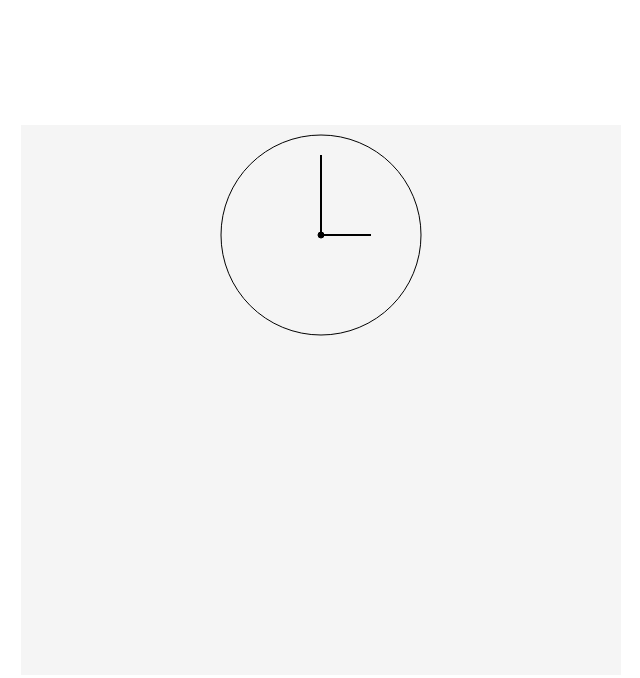
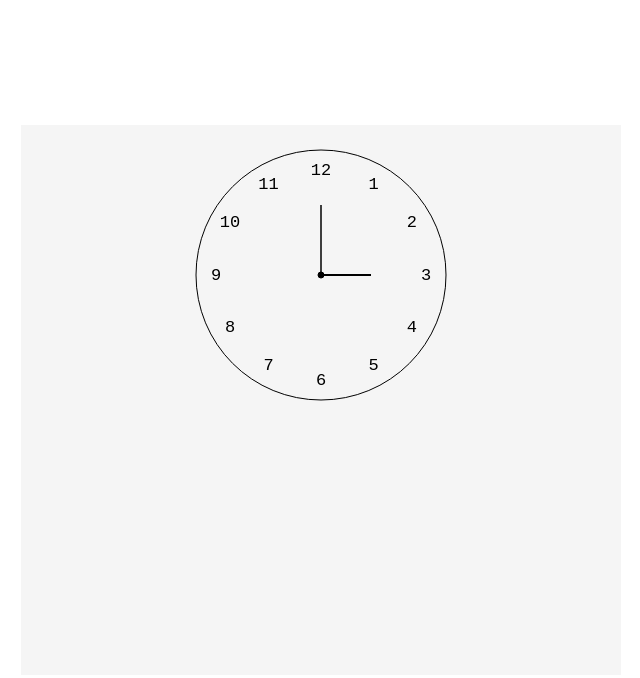
Before and after one commit to owen-6936/clock, a plain HTML site: page index.html in a window 1280 px wide. Shown: the whole page, without its empty margins (319-959 px from the left). Drawn offline with Linux system fonts and the light colour scheme.

Commit message:
Add number placement and default hand position

```diff
--- a/index.html
+++ b/index.html
@@ -3,6 +3,7 @@
   <head>
     <meta charset="UTF-8" />
     <meta name="viewport" content="width=device-width, initial-scale=1.0" />
+    <script defer src="util.js"></script>
     <script defer src="script.js"></script>
     <title>Clock</title>
     <style>
--- a/script.js
+++ b/script.js
@@ -6,8 +6,46 @@ const CanvasDimension = {
   height: 550,
 };
 
+const ClockDimension = {
+  x: 300,
+  y: 150,
+  radius: 105,
+  get diameter() {
+    return this.radius * 2;
+  },
+};
+
+const time = {
+  totalNumbers: 12,
+  allocatedRect: ClockDimension.diameter,
+  get totalAllocatedRect() {
+    return this.allocatedRect * 4;
+  },
+
+  positon: {
+    topPosition: {},
+    rightPosition: {},
+    bottomPosition: {},
+    leftPosition: {},
+  },
+};
+
 canvas.width = CanvasDimension.width;
 canvas.height = CanvasDimension.height;
+
+function placeNumbers() {
+  const totalNumbers = 12;
+  for (let i = 1; i <= totalNumbers; i++) {
+    const angle = (2 * Math.PI * i) / totalNumbers - Math.PI / 2; // Adjust angle for "12" at top
+    const x = ClockDimension.x + ClockDimension.radius * Math.cos(angle);
+    const y = ClockDimension.y + ClockDimension.radius * Math.sin(angle);
+    // Draw the number
+    ctx.textAlign = "center"; // Horizontal alignment
+    ctx.textBaseline = "middle"; // Vertical alignment
+    ctx.font = "17px monospace";
+    ctx.fillText(i, x, y);
+  }
+}
 
 function drawBackground(ctx) {
   ctx.fillStyle = "whitesmoke";
@@ -16,47 +54,36 @@ function drawBackground(ctx) {
 
 drawBackground(ctx);
 
-function drawCircle({
-  x = 60,
-  y = 60,
-  radius = 50,
-  startAngle = 0,
-  endAngle = 2 * Math.PI,
-  counterclockwise = false,
-  fillStyle = "none",
-  strokeStyle = "black",
-  lineWidth = 1,
-} = {}) {
-  ctx.beginPath();
-  ctx.arc(x, y, radius, startAngle, endAngle, counterclockwise);
-  ctx.fillStyle = fillStyle;
-  ctx.strokeStyle = strokeStyle;
-  ctx.lineWidth = lineWidth;
-  ctx.fill();
-  ctx.stroke();
-}
-
-function drawLine({
-  startX = 0,
-  startY = 0,
-  endX = 0,
-  endY = 0,
-  strokeStyle = "black",
-  lineWidth = 1,
-} = {}) {
-  ctx.beginPath();
-  ctx.moveTo(startX, startY);
-  ctx.lineTo(endX, endY);
-  ctx.strokeStyle = strokeStyle;
-  ctx.lineWidth = lineWidth;
-  ctx.stroke();
-}
-
 function drawClock(ctx) {
-  drawCircle({ x: 300, y: 110, radius: 100 });
-  drawCircle({ x: 300, y: 110, radius: 3, fillStyle: "black" });
-  drawLine({ startX: 300, startY: 110, endX: 350, endY: 110, lineWidth: 2 });
-  drawLine({ startX: 300, startY: 110, endX: 300, endY: 30, lineWidth: 2 });
+  const spacing = 20;
+  const shortHandLength = 50;
+  const longHandLength = 70;
+  drawCircle(ctx, {
+    x: ClockDimension.x,
+    y: ClockDimension.y,
+    radius: ClockDimension.radius + spacing,
+  });
+  drawCircle(ctx, {
+    x: ClockDimension.x,
+    y: ClockDimension.y,
+    radius: 3,
+    fillStyle: "black",
+  });
+  drawLine(ctx, {
+    startX: ClockDimension.x,
+    startY: ClockDimension.y,
+    endX: ClockDimension.x,
+    endY: ClockDimension.y - longHandLength,
+    lineWidth: 1.5,
+  });
+  drawLine(ctx, {
+    startX: ClockDimension.x,
+    startY: ClockDimension.y,
+    endX: ClockDimension.x + shortHandLength,
+    endY: ClockDimension.y,
+    lineWidth: 2,
+  });
+  placeNumbers();
 }
 
 drawClock(ctx);
--- /dev/null
+++ b/util.js
@@ -0,0 +1,41 @@
+function drawCircle(
+  ctx,
+  {
+    x = 60,
+    y = 60,
+    radius = 50,
+    startAngle = 0,
+    endAngle = 2 * Math.PI,
+    counterclockwise = false,
+    fillStyle = "none",
+    strokeStyle = "black",
+    lineWidth = 1,
+  } = {}
+) {
+  ctx.beginPath();
+  ctx.arc(x, y, radius, startAngle, endAngle, counterclockwise);
+  ctx.fillStyle = fillStyle;
+  ctx.strokeStyle = strokeStyle;
+  ctx.lineWidth = lineWidth;
+  ctx.fill();
+  ctx.stroke();
+}
+
+function drawLine(
+  ctx,
+  {
+    startX = 0,
+    startY = 0,
+    endX = 0,
+    endY = 0,
+    strokeStyle = "black",
+    lineWidth = 1,
+  } = {}
+) {
+  ctx.beginPath();
+  ctx.moveTo(startX, startY);
+  ctx.lineTo(endX, endY);
+  ctx.strokeStyle = strokeStyle;
+  ctx.lineWidth = lineWidth;
+  ctx.stroke();
+}
```
